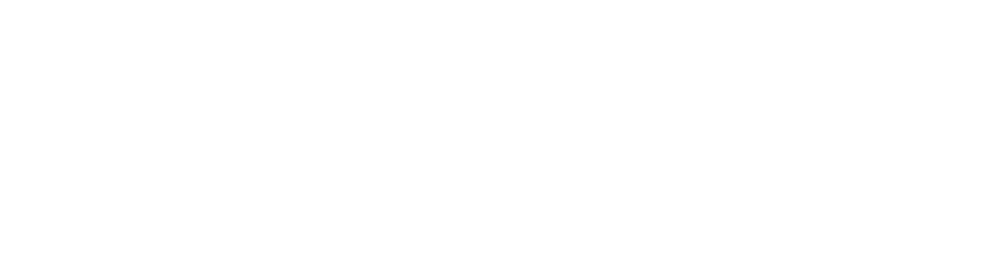
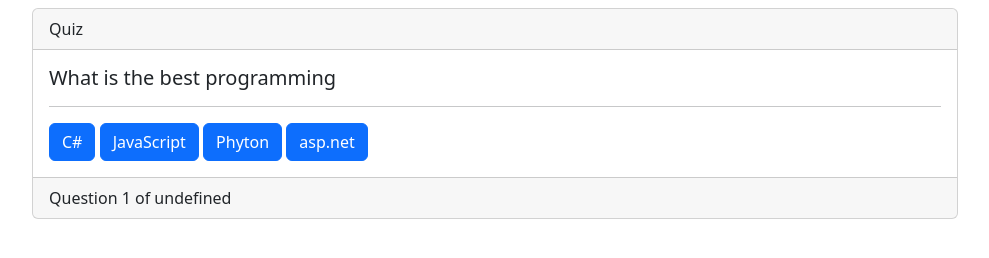
Before and after one commit to Y4v2z/Quiz-App, a plain HTML site: page index.htm in a window 1280 px wide. Shown: the whole page, without its empty margins (50-1039 px from the left). Drawn offline with nearby package versions, Linux system fonts and the light colour scheme.

Commit message:
Quiz App Devamı

```diff
--- a/app.js
+++ b/app.js
@@ -1,4 +1,3 @@
-// Question Constructor
 function Question(text, choices, answer) {
     this.text = text;
     this.choices = choices;
@@ -7,7 +6,6 @@ function Question(text, choices, answer) {
 Question.prototype.checkAnswer = function (answer) {
     return this.answer === answer
 };
-// Quiz Constructor
 function Quiz(questions) {
     this.questions = questions;
     this.score = 0;
@@ -26,29 +24,40 @@ Quiz.prototype.quess = function (answer) {
     }
     this.qustionIndex++;
 };
-
-
 var q1 = new Question("What is the best programming", ["C#", "JavaScript", "Phyton", "asp.net"], "JavaScript");
 var q2 = new Question("What is the most popular language", ["C#", "visual basic", "nedejs", "JavaScript"], "JavaScript");
 var q3 = new Question("What is the best modern programming language", ["C#", "JavaScript", "Phyton", "asp.net"], "JavaScript");
-
 var questions = [q1, q2, q3,];
-
-// Start Quiz
-
 var quiz = new Quiz(questions);
-
-
-console.log(quiz.isFinish());
-
-console.log(quiz.getQuestion());
-quiz.quess("JavaScript");
-
-console.log(quiz.getQuestion());
-quiz.quess("JavaScript");
-
-console.log(quiz.getQuestion());
-quiz.quess("JavaScript");
-
-console.log(quiz.score);
-console.log(quiz.isFinish());
+loadQuestion();
+function loadQuestion() {
+    if (quiz.isFinish()) {
+        showScore();
+    } else {
+        var question = quiz.getQuestion();
+        var choices = question.choices;
+        document.querySelector("#question").textContent = question.text;
+        for (var i = 0; i < choices.length; i++) {
+            var element = document.querySelector("#choice" + i);
+            element.innerHTML = choices[i];
+            quess("btn" + i, choices[i]);
+        };
+        showProgress();
+    }
+};
+function quess(id, quess) {
+    var btn = document.getElementById(id);
+    btn.onclick = function () {
+        quiz.quess(quess);
+        loadQuestion();
+    }
+};
+function showScore() {
+    var html = `<h2>Score</h2><h4>${quiz.score}</h4>`;
+    document.querySelector(".card-body").innerHTML = html;
+};
+function showProgress() {
+    var totalQuestion = quiz.questions.lenght;
+    var questionNumber = quiz.qustionIndex + 1;
+    document.querySelector("#progress").innerHTML = "Question " + questionNumber + " of " + totalQuestion;
+};
--- a/index.htm
+++ b/index.htm
@@ -4,10 +4,46 @@
     <meta charset="UTF-8">
     <meta http-equiv="X-UA-Compatible" content="IE=edge">
     <meta name="viewport" content="width=device-width, initial-scale=1.0">
-    <title>Document</title>
+    <title>Quiz App</title>
+    <link rel="stylesheet" href="https://cdn.jsdelivr.net/npm/bootstrap@5.2.2/dist/css/bootstrap.min.css">
 </head>
 <body>
-
+    <div class="container mt-2">
+        <div class="row">
+            <div class="col-10">
+                <div class="card">
+                    <div class="card-header">Quiz</div>
+                    <div class="card-body">
+                        <h5 id="question" class="card-title">Question Text</h5>
+                        <hr>
+                        <div id="buttons">
+                            <button id="btn0" class="btn btn-primary">
+                                <span id="choice0">
+                                    choice0
+                                </span>
+                            </button>
+                            <button id="btn1" class="btn btn-primary">
+                                <span id="choice1">
+                                    choice1
+                                </span>
+                            </button>
+                            <button id="btn2" class="btn btn-primary">
+                                <span id="choice2">
+                                    choice2
+                                </span>
+                            </button>
+                            <button id="btn3" class="btn btn-primary">
+                                <span id="choice3">
+                                    choice3
+                                </span>
+                            </button>
+                        </div>
+                    </div>
+                    <div id="progress" class="card-footer"></div>
+                </div>
+            </div>
+        </div>
+    </div>
 
     <script src="app.js"></script>
 </body>
```
